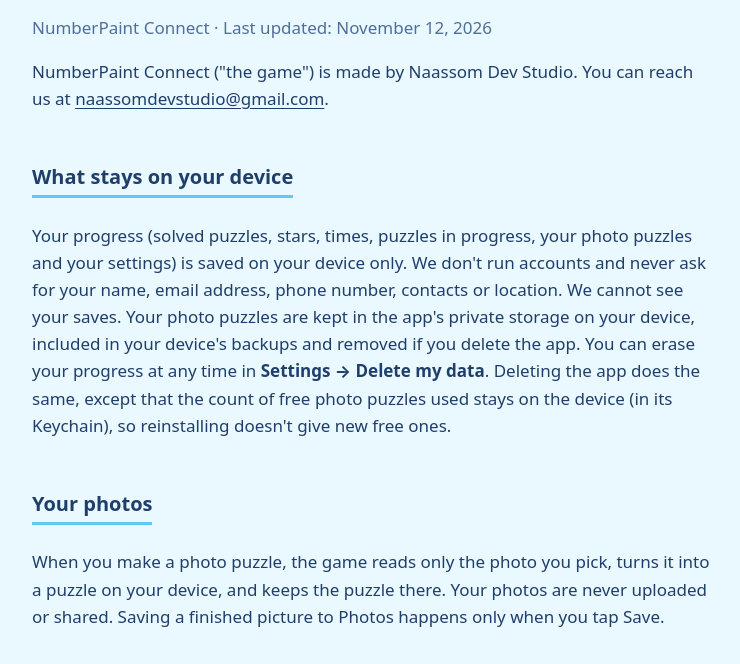
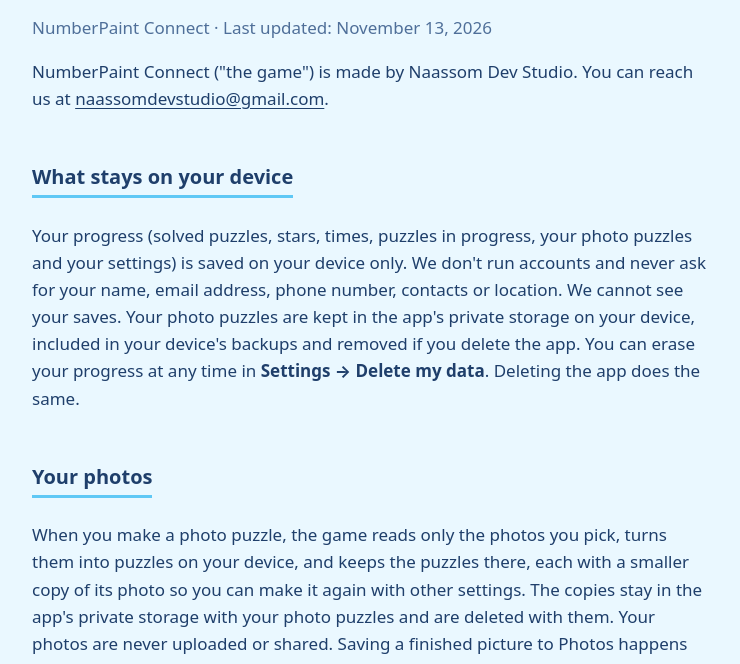
Before and after one commit to nsilvaro/nsilvaro.github.io, a plain HTML site: page numberpaintconnect/privacy.html in a window 1280 px wide. Shown: the part 125-789 px from the top of the page, without its empty margins (268-1008 px from the left). Drawn offline with Linux system fonts and the light colour scheme.

Commit message:
NumberPaint Connect privacy policy: kept photo copies; the free count no longer kept in the Keychain
Co-Authored-By: Claude Opus 5.5 <noreply@anthropic.com>

```diff
--- a/numberpaintconnect/privacy.html
+++ b/numberpaintconnect/privacy.html
@@ -88,7 +88,7 @@
       </nav>
       <h1>Privacy policy</h1>
       <p class="meta">
-        NumberPaint Connect &middot; Last updated: November 12, 2026
+        NumberPaint Connect &middot; Last updated: November 13, 2026
       </p>
       <p>
         NumberPaint Connect ("the game") is made by Naassom Dev Studio. You can
@@ -106,16 +106,17 @@
         kept in the app's private storage on your device, included in your
         device's backups and removed if you delete the app. You can erase your
         progress at any time in <b>Settings &rarr; Delete my data</b>. Deleting
-        the app does the same, except that the count of free photo puzzles used
-        stays on the device (in its Keychain), so reinstalling doesn't give new
-        free ones.
+        the app does the same.
       </p>
       <h2>Your photos</h2>
       <p>
-        When you make a photo puzzle, the game reads only the photo you pick,
-        turns it into a puzzle on your device, and keeps the puzzle there. Your
-        photos are never uploaded or shared. Saving a finished picture to Photos
-        happens only when you tap Save.
+        When you make a photo puzzle, the game reads only the photos you pick,
+        turns them into puzzles on your device, and keeps the puzzles there,
+        each with a smaller copy of its photo so you can make it again with
+        other settings. The copies stay in the app's private storage with your
+        photo puzzles and are deleted with them. Your photos are never uploaded
+        or shared. Saving a finished picture to Photos happens only when you tap
+        Save.
       </p>
       <h2>Services the game uses</h2>
       <ul>
```
